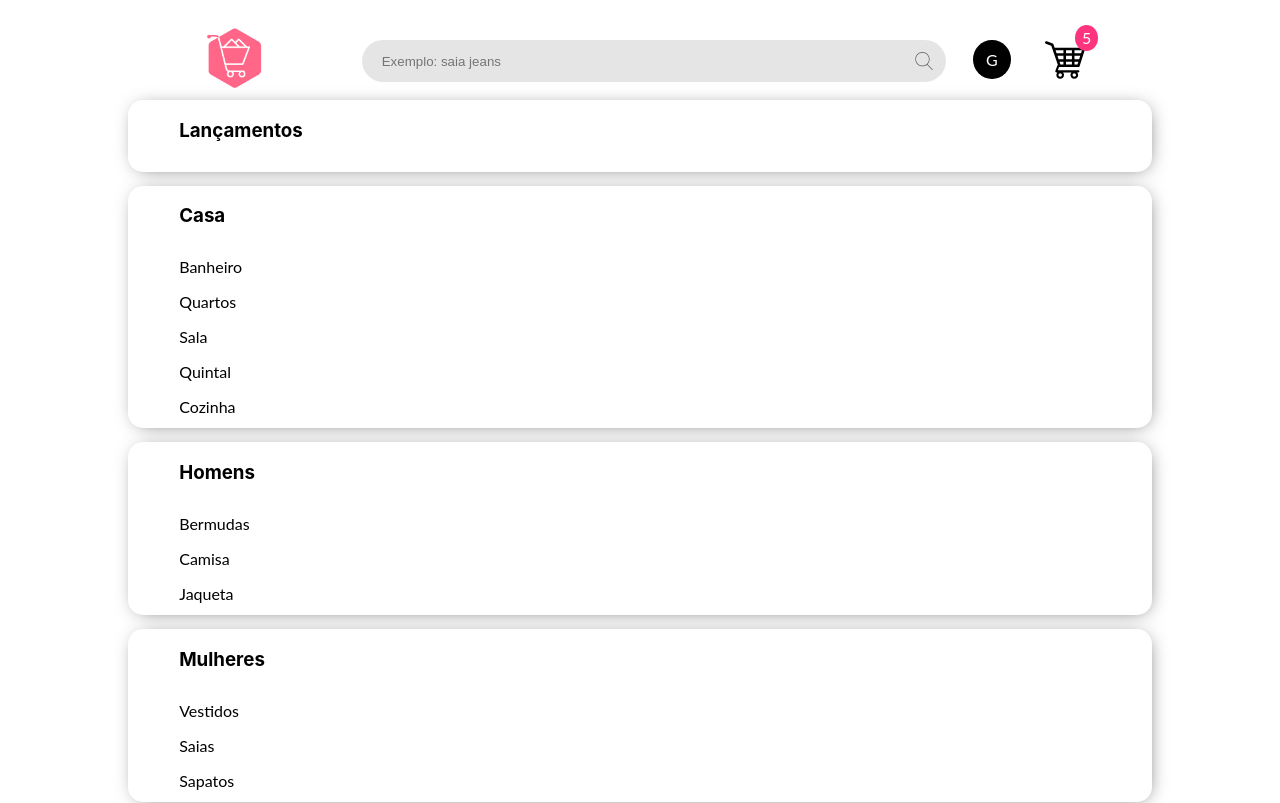
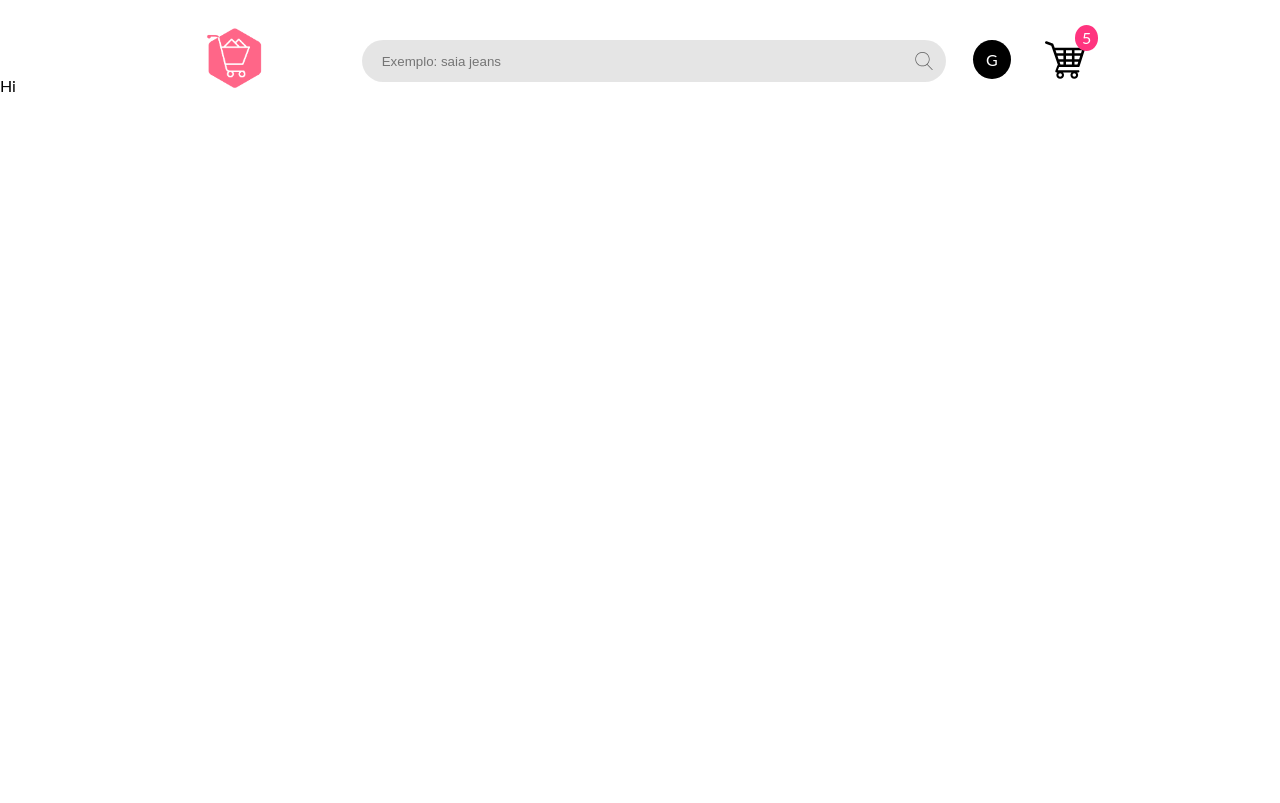
Before and after one commit to gabrr/react-app, a React (Create React App) app: page / in a window 1280 px wide. Shown: the top 803 px of the page. Built offline with nearby package versions, Linux system fonts and the light colour scheme; the HTML template or start-up script is replaced by a standard one.

Commit message:
removing side items

```diff
--- a/src/modules/mainframe.jsx
+++ b/src/modules/mainframe.jsx
@@ -1,11 +1,10 @@
 import React, { Component } from 'react';
-import SideMenu from './sideMenu';
 
 class Mainframe extends Component {
     render() {
         return (
             <div id="mainframe">
-                <SideMenu />
+                <p>Hi</p>
             </div>
         );
     }
```
